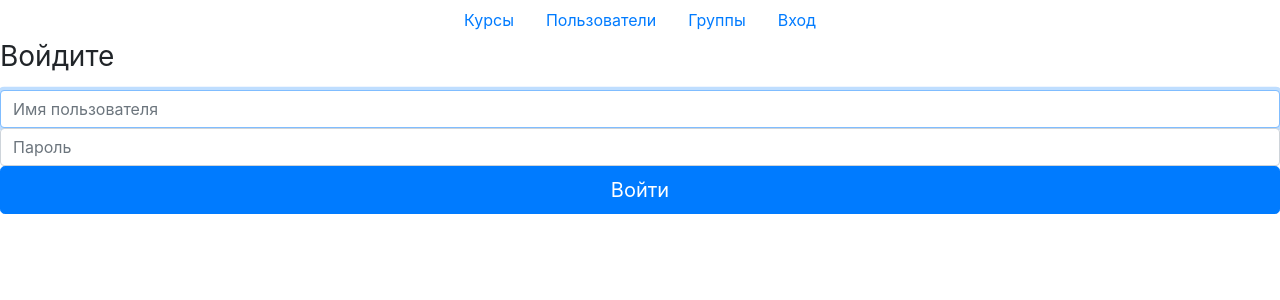
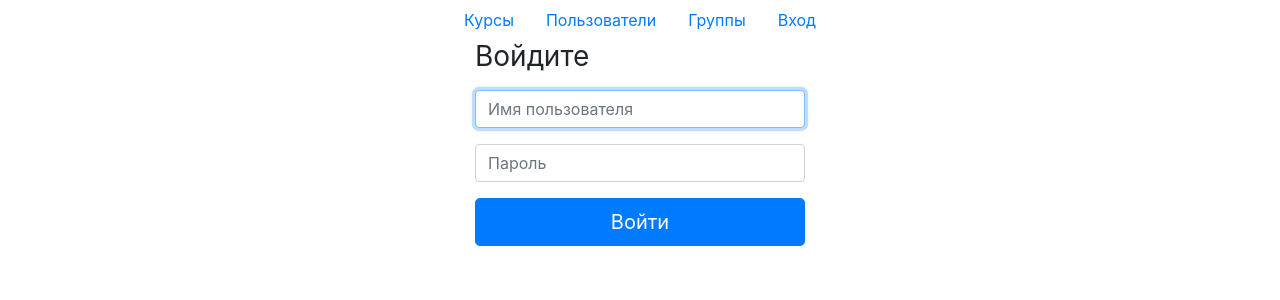
Before and after one commit to 3crabs/statistics_and_graphics, a Django app: page /login/ in a window 1280 px wide. Shown: the top 300 px of the page. Run offline with Django 3.2, Linux system fonts and the light colour scheme; some libraries are stand-ins or nearby versions.

Commit message:
fix login layout

```diff
--- a/templates/registration/login.html
+++ b/templates/registration/login.html
@@ -3,13 +3,15 @@
 Вход
 
 {% block content %}
-    <form class="form-signin" method="post" action="/login">
-        {% csrf_token %}
-        <h1 class="h3 mb-3 font-weight-normal">Войдите</h1>
-        <label for="username" class="sr-only">Имя пользователя</label>
-        <input type="text" id="username" class="form-control" placeholder="Имя пользователя" required autofocus>
-        <label for="password" class="sr-only">Пароль</label>
-        <input type="password" id="password" class="form-control" placeholder="Пароль" required>
-        <button class="btn btn-lg btn-primary btn-block" type="submit">Войти</button>
-    </form>
+    <div style="display: flex;">
+        <form style="width: 100%; max-width: 330px; margin: auto;" method="post" action="/login">
+            {% csrf_token %}
+          <h1 class="h3 mb-3 font-weight-normal">Войдите</h1>
+          <label for="username" class="sr-only">Имя пользователя</label>
+          <input type="text" id="username" class="form-control mb-3" placeholder="Имя пользователя" required autofocus>
+          <label for="password" class="sr-only">Пароль</label>
+          <input type="password" id="password" class="form-control mb-3" placeholder="Пароль" required>
+          <button class="btn btn-lg btn-primary btn-block mt-2" type="submit">Войти</button>
+        </form>
+      </div>
 {% endblock %}
```
